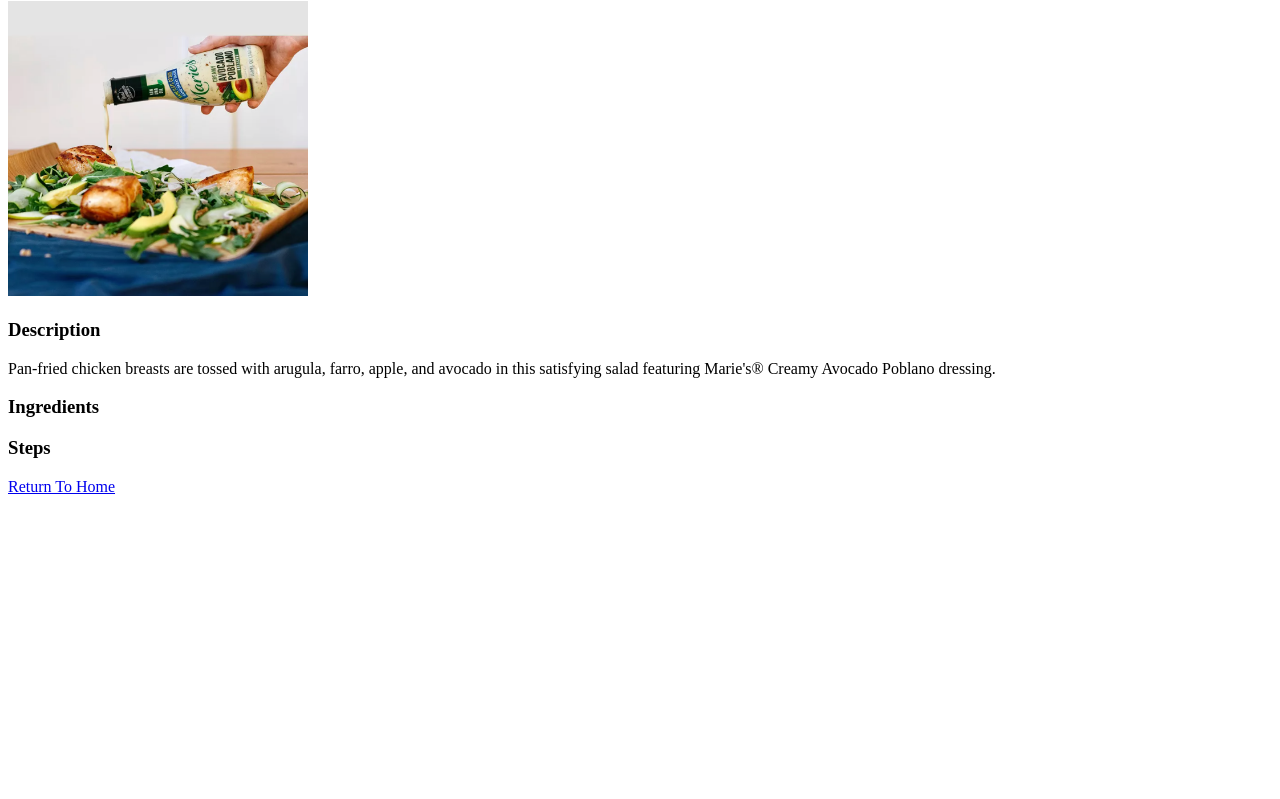
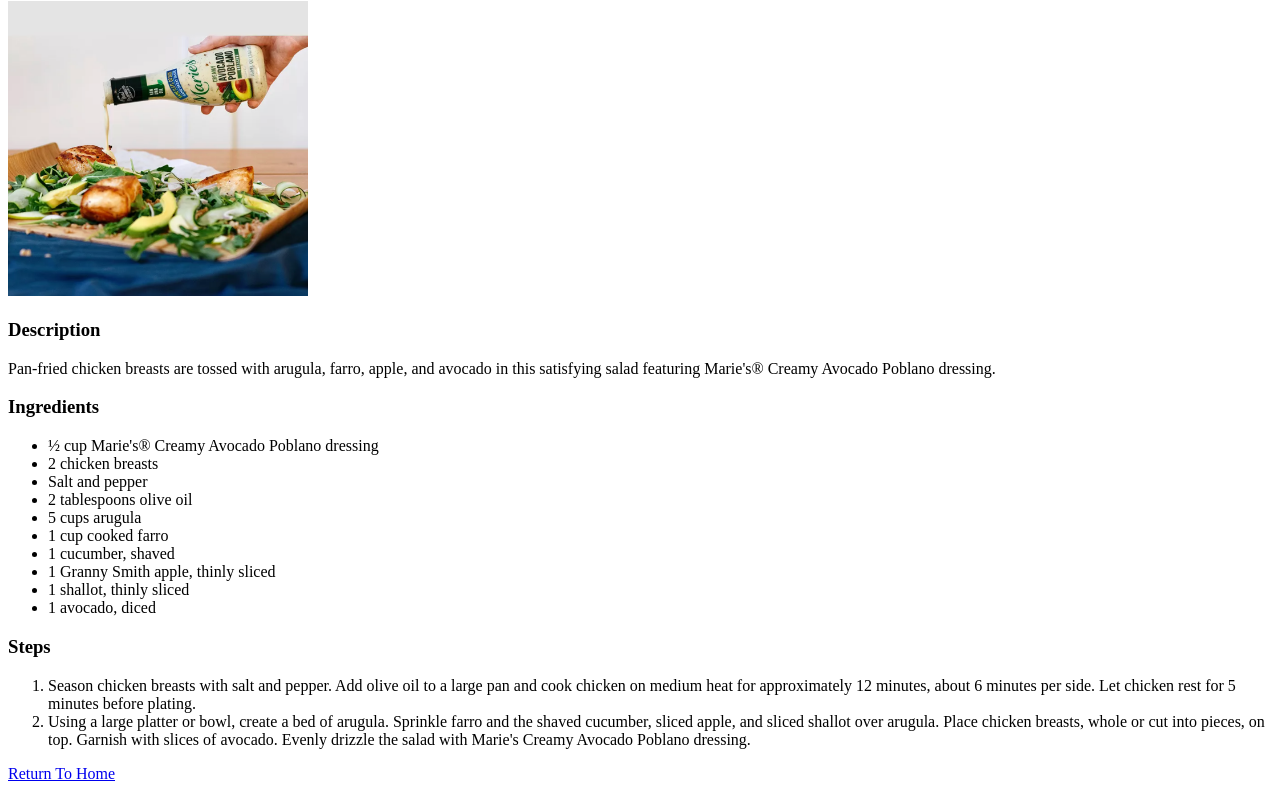
Before and after one commit to jmdavisou/odin-recipes, a plain HTML site: page recipes/greenchickensalad.html in a window 1280 px wide. Shown: the part 79-878 px from the top of the page. Before the commit the page ends 800 px from the top, so only its background shows below. Drawn offline with Linux system fonts and the light colour scheme.

Commit message:
Revise copy for greenchickensalad

```diff
--- a/recipes/greenchickensalad.html
+++ b/recipes/greenchickensalad.html
@@ -12,11 +12,22 @@
     <p>Pan-fried chicken breasts are tossed with arugula, farro, apple, and avocado in this satisfying salad featuring Marie's® Creamy Avocado Poblano dressing.</p>
     <h3>Ingredients</h3>
     <ul>
-
+        <li>½ cup Marie's® Creamy Avocado Poblano dressing</li>
+        <li>2 chicken breasts</li>
+        <li>Salt and pepper</li>
+        <li>2 tablespoons olive oil</li>
+        <li>5 cups arugula</li>
+        <li>1 cup cooked farro</li>
+        <li>1 cucumber, shaved</li>
+        <li>1 Granny Smith apple, thinly sliced</li>
+        <li>1 shallot, thinly sliced</li>
+        <li>1 avocado, diced</li>
     </ul>
     <h3>Steps</h3>
     <ol>
+        <li>Season chicken breasts with salt and pepper. Add olive oil to a large pan and cook chicken on medium heat for approximately 12 minutes, about 6 minutes per side. Let chicken rest for 5 minutes before plating.</li>
 
+        <li>Using a large platter or bowl, create a bed of arugula. Sprinkle farro and the shaved cucumber, sliced apple, and sliced shallot over arugula. Place chicken breasts, whole or cut into pieces, on top. Garnish with slices of avocado. Evenly drizzle the salad with Marie's Creamy Avocado Poblano dressing.</li>
     </ol>
     <p><a href="../index.html">Return To Home</a></p>
 </body>
```
